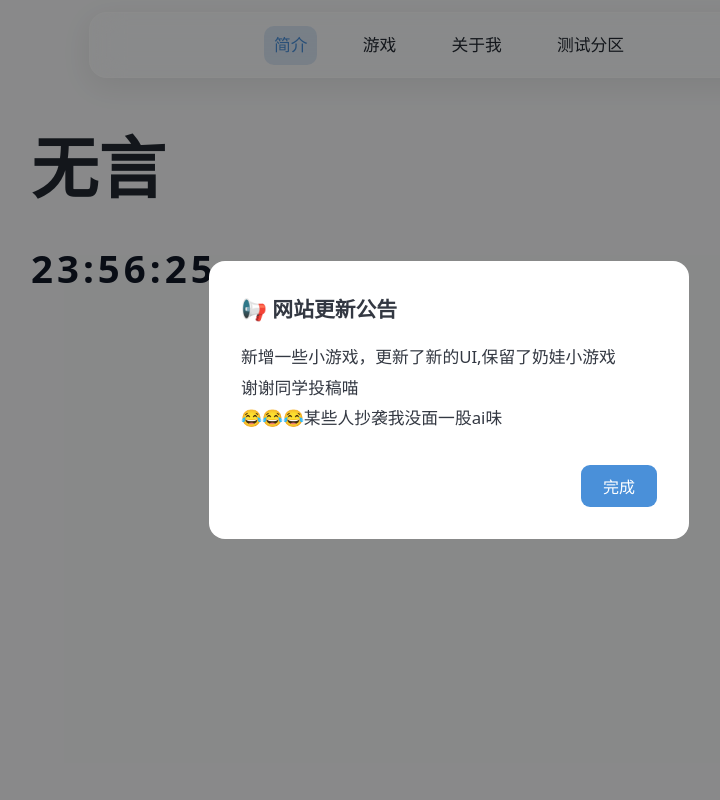
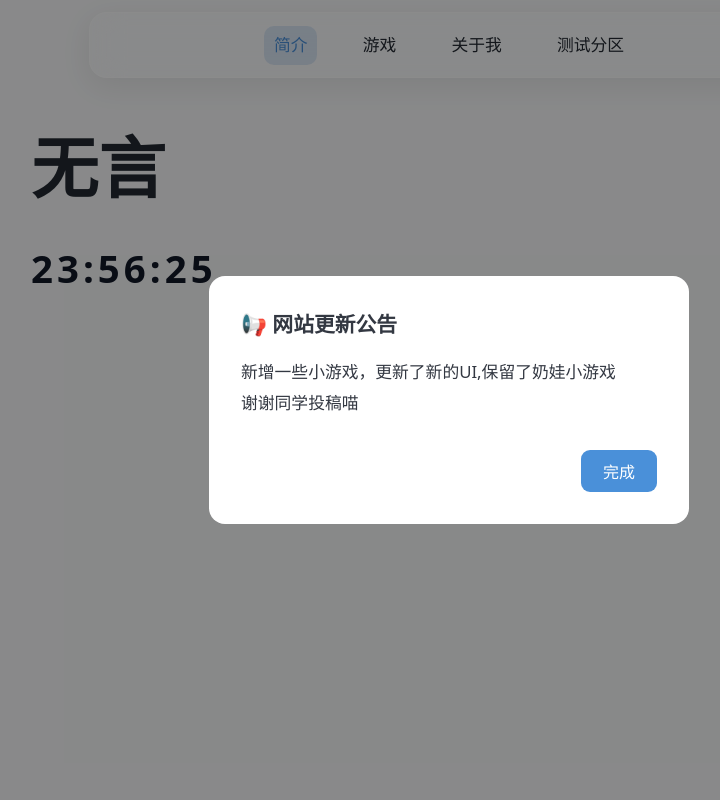
Before and after one commit to goutoudadui/goutoudadui.github.io, a plain HTML site: page index.html in a window 1280 px wide. Shown: the top 800 px of the page, without its empty margins (191-911 px from the left). Drawn offline with Linux system fonts and the light colour scheme.

Commit message:
更新 index.html

```diff
--- a/index.html
+++ b/index.html
@@ -269,14 +269,14 @@
     </style>
 </head>
 <body>
-<!--开屏公告弹窗 已添加😂😂😂某些人抄袭我没面-->
+<!--开屏公告弹窗 你连终端的看不见笑死我了😂😂😂某些人抄袭我没面-->
 <div class="mask-layer" id="announceMask">
     <div class="announce-popup">
         <h3>📢 网站更新公告</h3>
         <div class="announce-content">
             新增一些小游戏，更新了新的UI,保留了奶娃小游戏<br>
             谢谢同学投稿喵<br>
-            😂😂😂某些人抄袭我没面一股ai味
+
         </div>
         <div class="announce-footer">
             <button class="announce-btn" id="announceBtn" disabled>3秒</button>
```
